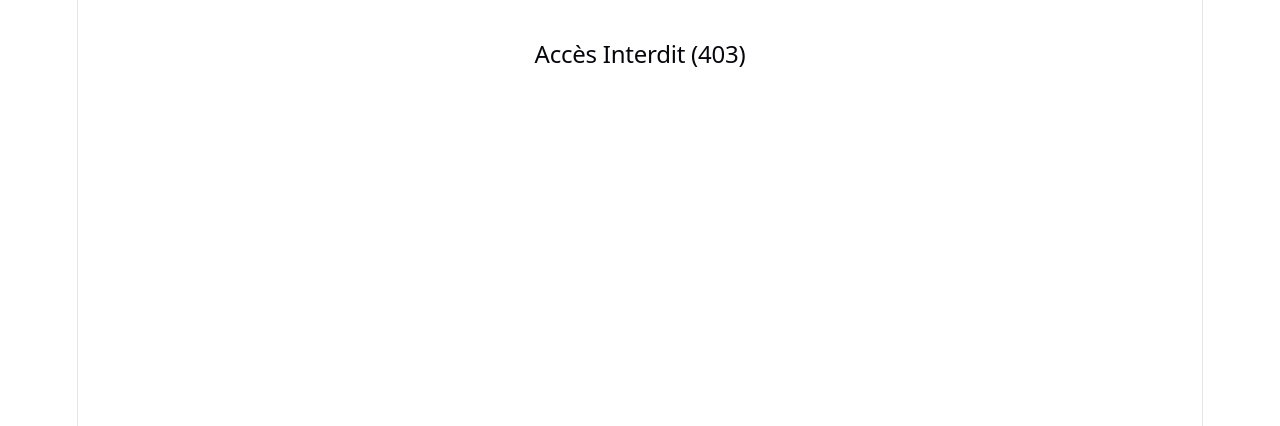
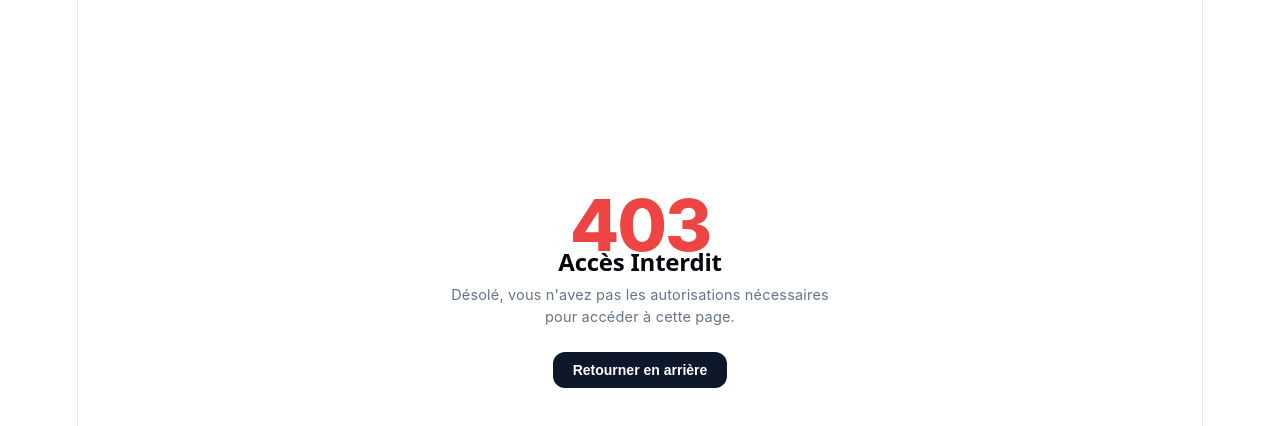
Before and after one commit to Salma-Majri/incident-management-app, a React app in the folder frontend/: page /unauthorized in a window 1280 px wide. Shown: the top 426 px of the page. Built offline with nearby package versions, Linux system fonts and the light colour scheme; the HTML template or start-up script is replaced by a standard one.

Commit message:
feat(frontend): add protected routes, role-based navigation and unauthorized 403 error page

```diff
--- a/frontend/src/App.jsx
+++ b/frontend/src/App.jsx
@@ -7,6 +7,7 @@ import EmployeeDashboard from './pages/EmployeeDashboard';
 import TechnicianDashboard from './pages/TechnicianDashboard';
 import AdminDashboard from './pages/AdminDashboard';
 import IncidentDetails from './pages/IncidentDetails';
+import Unauthorized from './pages/Unauthorized';
 
 const MainLayout = ({ children }) => {
   return (
@@ -36,7 +37,6 @@ const ProtectedRoute = ({ children, allowedRole }) => {
   return <MainLayout>{children}</MainLayout>;
 };
 
-const Unauthorized = () => <div style={{ padding: '40px', color: '#dc2626' }}><h2>Accès Interdit (403)</h2></div>;
 
 export default function App() {
   return (
--- /dev/null
+++ b/frontend/src/pages/Unauthorized.jsx
@@ -0,0 +1,61 @@
+import { useNavigate } from 'react-router-dom';
+
+export default function Unauthorized() {
+  const navigate = useNavigate();
+
+  return (
+    <div style={{
+      display: 'flex',
+      flexDirection: 'column',
+      alignItems: 'center',
+      justifyContent: 'center',
+      minHeight: '70vh',
+      textAlign: 'center',
+      padding: '20px',
+      fontFamily: "'Inter', system-ui, -apple-system, sans-serif",
+      color: '#0f172a'
+    }}>
+      <div style={{
+        fontSize: '72px',
+        fontWeight: '800',
+        color: '#ef4444',
+        marginBottom: '10px',
+        letterSpacing: '-2px'
+      }}>
+        403
+      </div>
+      <h2 style={{
+        fontSize: '24px',
+        fontWeight: '700',
+        marginBottom: '8px'
+      }}>
+        Accès Interdit
+      </h2>
+      <p style={{
+        fontSize: '14.5px',
+        color: '#64748b',
+        maxWidth: '400px',
+        marginBottom: '24px',
+        lineHeight: '1.5'
+      }}>
+        Désolé, vous n'avez pas les autorisations nécessaires pour accéder à cette page.
+      </p>
+      <button
+        onClick={() => navigate(-1)}
+        style={{
+          padding: '10px 20px',
+          fontSize: '14px',
+          fontWeight: '600',
+          color: '#ffffff',
+          backgroundColor: '#0f172a',
+          border: 'none',
+          borderRadius: '12px',
+          cursor: 'pointer',
+          transition: 'background 0.2s ease'
+        }}
+      >
+        Retourner en arrière
+      </button>
+    </div>
+  );
+}
```
Also changed, not shown: frontend/src/components/ProtectedRoute.jsx (added, +11 -0 lines), frontend/src/components/RoleRoute.jsx (added, +16 -0 lines).
